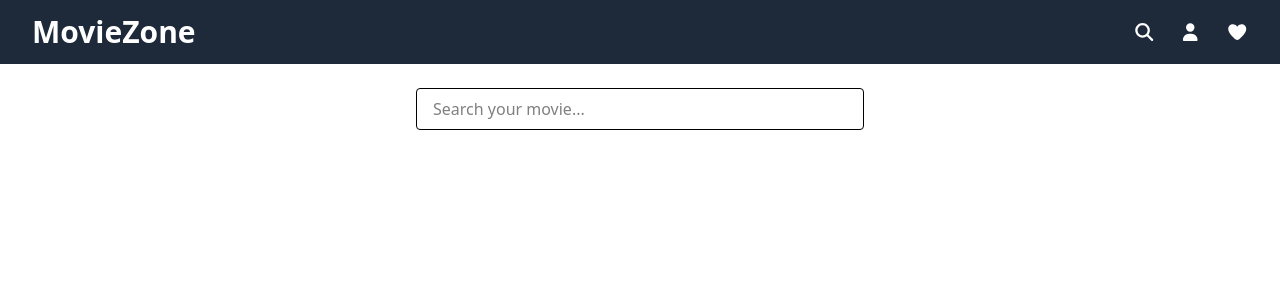
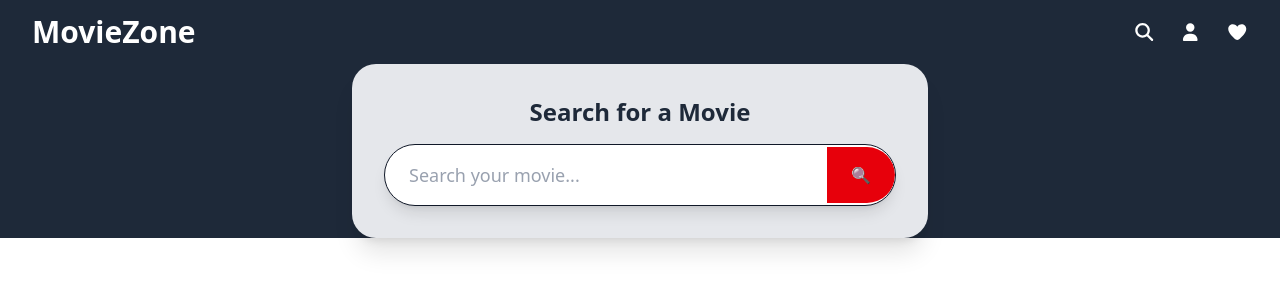
Before and after one commit to GojurJeevan/Netflix-Clone, a React app: page /home in a window 1280 px wide. Both pictures are taken after a click on the icon 1143 px from the left and 32 px from the top of the page. Shown: the top 300 px of the page. Built offline with nearby package versions, Linux system fonts and the light colour scheme; the HTML template or start-up script is replaced by a standard one.

Commit message:
Movie Update

```diff
--- a/src/App.jsx
+++ b/src/App.jsx
@@ -1,10 +1,10 @@
 import './App.css'
-import { Home } from './pages/Home'
+import { Header } from './pages/Header'
 
 export const App = () => {
   return(
     <>
-      <Home />
+      <Header />
     </>
   )
 }
--- a/src/data/Movie.jsx
+++ b/src/data/Movie.jsx
@@ -1,31 +1,26 @@
 import { useSelector } from "react-redux";
 import Loader from "../loader/Loader";
 import Error from "../loader/Error";
-
 export const Movie = () => {
   const { data, loading, error } = useSelector((state) => state.movie);
-
   if (loading)
     return (
       <div className="flex items-center justify-center min-h-screen text-black text-4xl">
         <Loader />
       </div>
     );
-
   if (error)
     return (
       <div className="flex items-center justify-center min-h-screen">
         <Error message={error} />
       </div>
     );
-
   if (!data || data.Response === "False")
     return (
       <div className="flex items-center justify-center min-h-screen">
         <Error message={data?.Error || "Movie not found"} />
       </div>
     );
-
   return (
     <div className="min-h-screen text-white px-4 sm:px-8 py-10">
       <div className="max-w-6xl mx-auto bg-gray-900 rounded-xl shadow-lg p-6 sm:p-10">
@@ -37,62 +32,49 @@ export const Movie = () => {
               className="w-64 sm:w-72 rounded-lg object-cover"
             />
           </div>
-
           <div className="flex-1 space-y-3">
             <h1 className="text-3xl sm:text-4xl font-bold">{data.Title}</h1>
-
             <p className="text-gray-400">
               {data.Year} • {data.Rated} • {data.Runtime}
             </p>
-
             <p className="text-sm text-gray-300">
-              <span className="font-semibold text-white">Genre:</span>{" "}
+              <span className="font-semibold text-white">Genre:</span>
               {data.Genre}
             </p>
-
             <p className="text-sm text-gray-300">
-              <span className="font-semibold text-white">Released:</span>{" "}
+              <span className="font-semibold text-white">Released:</span>
               {data.Released}
             </p>
-
             <p className="text-sm text-gray-300">
-              <span className="font-semibold text-white">Director:</span>{" "}
+              <span className="font-semibold text-white">Director:</span>
               {data.Director}
             </p>
-
             <p className="text-sm text-gray-300">
-              <span className="font-semibold text-white">Writer:</span>{" "}
+              <span className="font-semibold text-white">Writer:</span>
               {data.Writer}
             </p>
-
             <p className="text-sm text-gray-300">
-              <span className="font-semibold text-white">Actors:</span>{" "}
+              <span className="font-semibold text-white">Actors:</span>
               {data.Actors}
             </p>
           </div>
         </div>
-
         <div className="mt-8">
           <h2 className="text-xl font-semibold mb-2">Plot</h2>
           <p className="text-gray-300 leading-relaxed">{data.Plot}</p>
         </div>
-
         <div className="mt-8">
           <h2 className="text-xl font-semibold mb-3">Ratings</h2>
-
           <div className="flex flex-wrap gap-4">
             <span className="bg-yellow-500 text-black px-4 py-1 rounded-full text-sm font-semibold">
               ⭐ IMDb {data.imdbRating} / 10
             </span>
-
             <span className="bg-gray-700 px-4 py-1 rounded-full text-sm">
               Votes: {data.imdbVotes}
             </span>
-
             <span className="bg-green-600 px-4 py-1 rounded-full text-sm">
               Metascore: {data.Metascore}
             </span>
-
             {data.Ratings?.map((item, index) => (
               <span
                 key={index}
@@ -103,36 +85,30 @@ export const Movie = () => {
             ))}
           </div>
         </div>
-
         <div className="mt-10 grid grid-cols-1 sm:grid-cols-2 md:grid-cols-3 gap-6 text-sm text-gray-300">
           <div>
-            <span className="font-semibold text-white">Language:</span>{" "}
+            <span className="font-semibold text-white">Language:</span>
             {data.Language}
           </div>
-
           <div>
-            <span className="font-semibold text-white">Country:</span>{" "}
+            <span className="font-semibold text-white">Country:</span>
             {data.Country}
           </div>
-
           <div>
-            <span className="font-semibold text-white">Awards:</span>{" "}
+            <span className="font-semibold text-white">Awards:</span>
             {data.Awards}
           </div>
-
           <div>
-            <span className="font-semibold text-white">Box Office:</span>{" "}
+            <span className="font-semibold text-white">Box Office:</span>
             {data.BoxOffice || "N/A"}
           </div>
-
           <div>
-            <span className="font-semibold text-white">Production:</span>{" "}
+            <span className="font-semibold text-white">Production:</span>
             {data.Production || "N/A"}
           </div>
-
           <div>
-            <span className="font-semibold text-white">Type:</span>{" "}
-            {data.Type}
+            <span className="font-semibold text-white">Type:</span>
+            {data.Type?.toUpperCase()}
           </div>
         </div>
       </div>
--- a/src/pages/Home.jsx
+++ b/src/pages/Header.jsx
@@ -10,13 +10,12 @@ import { Search } from "./Search";
 import { Movie } from "../data/Movie";
 import { useSelector } from "react-redux";
 
-export const Home = () => {
+export const Header = () => {
   const [showSearch, setShowSearch] = useState(false);
   const { data } = useSelector((state) => state.movie);
 
   return (
     <>
-
       <header className="bg-gray-800">
         <div className="max-w-7xl mx-auto px-4 sm:px-6 md:px-8">
           <div className="flex items-center justify-between h-16">
@@ -47,8 +46,13 @@ export const Home = () => {
       </header>
 
       {showSearch && (
-        <div className="flex justify-center mt-6">
-          <Search />
+        <div className="w-full flex justify-center px-4 bg-gray-800">
+          <div className="w-full max-w-xl bg-gray-200 shadow-xl rounded-3xl p-6 sm:p-8 flex flex-col items-center transition-all duration-300">
+            <h2 className="text-2xl font-bold text-gray-800 mb-4">
+              Search for a Movie
+            </h2>
+            <Search onSearchSubmit={() => setShowSearch(false)}/>
+          </div>
         </div>
       )}
 
--- a/src/pages/Search.jsx
+++ b/src/pages/Search.jsx
@@ -1,28 +1,45 @@
 import { useState } from "react";
 import { useDispatch } from "react-redux";
 import { fetchMovie } from "../data/MovieAPISlice";
+import { useNavigate } from "react-router-dom";
 
-export const Search = () => {
+export const Search = ({ onSearchSubmit }) => {
   const [movie, setMovie] = useState("");
   const dispatch = useDispatch();
+  const navigate = useNavigate();
 
   const handleSubmit = (e) => {
     e.preventDefault();
     if (!movie.trim()) return;
 
     dispatch(fetchMovie(movie));
+
+    navigate(`/${movie}`);
+
     setMovie("");
+
+    if (onSearchSubmit) onSearchSubmit();
   };
 
   return (
-    <form onSubmit={handleSubmit} className="w-full max-w-md border rounded">
+    <form
+      onSubmit={handleSubmit}
+      className="w-full max-w-lg mx-auto flex items-center bg-white rounded-full shadow-lg overflow-hidden border border-gray-900 transition-transform hover:scale-105"
+    >
       <input
         type="text"
         placeholder="Search your movie..."
-        className="w-full px-4 py-2 rounded-md outline-none text-black"
+        className="flex-1 px-6 py-4 text-gray-900 text-lg placeholder-gray-400 outline-none focus:ring-2 focus:ring-red-600 rounded-l-full"
         value={movie}
         onChange={(e) => setMovie(e.target.value)}
       />
+
+      <button
+        type="submit"
+        className="bg-red-600 hover:bg-red-700 text-white px-6 py-4 font-semibold rounded-r-full transition-all duration-300 flex items-center justify-center"
+      >
+        🔍
+      </button>
     </form>
   );
 };
--- a/src/router/AppRouter.jsx
+++ b/src/router/AppRouter.jsx
@@ -1,14 +1,12 @@
 import { Routes, Route } from "react-router-dom";
 import { Home } from "../pages/Home";
-import { Dispaly } from "../display/Display";
 import { Movie } from "../data/Movie";
 
 export const AppRouter = () => {
   return (
     <Routes>
-      <Route path="/" element={<Dispaly />} />
-      <Route path="/home" element={<Home />} />
-      <Route path="/movie" element={<Movie />} />
+      <Route path="/" element={<Home />} />
+      <Route path="/:movieName" element={<Movie />} />
     </Routes>
   );
 };
```
